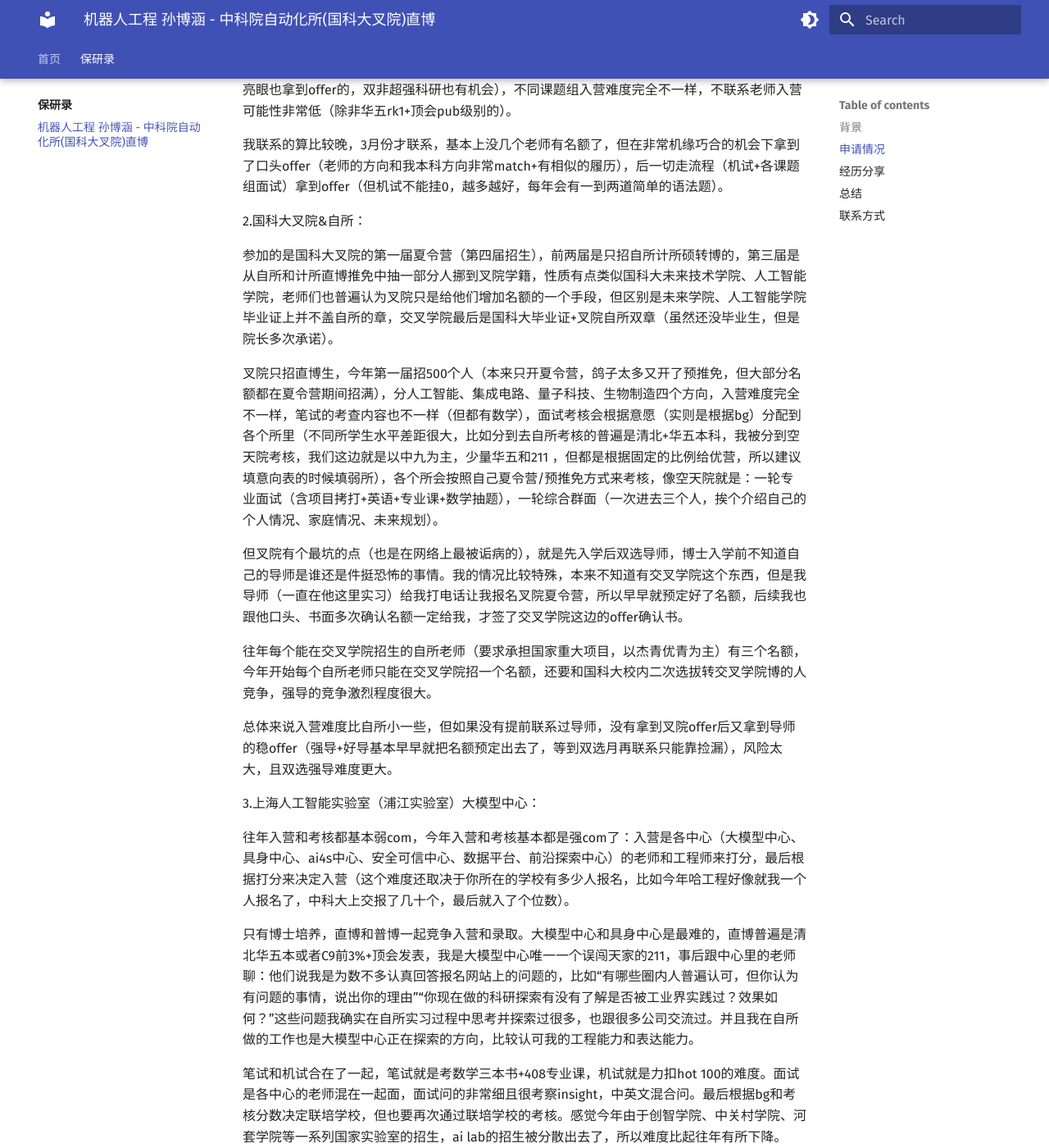
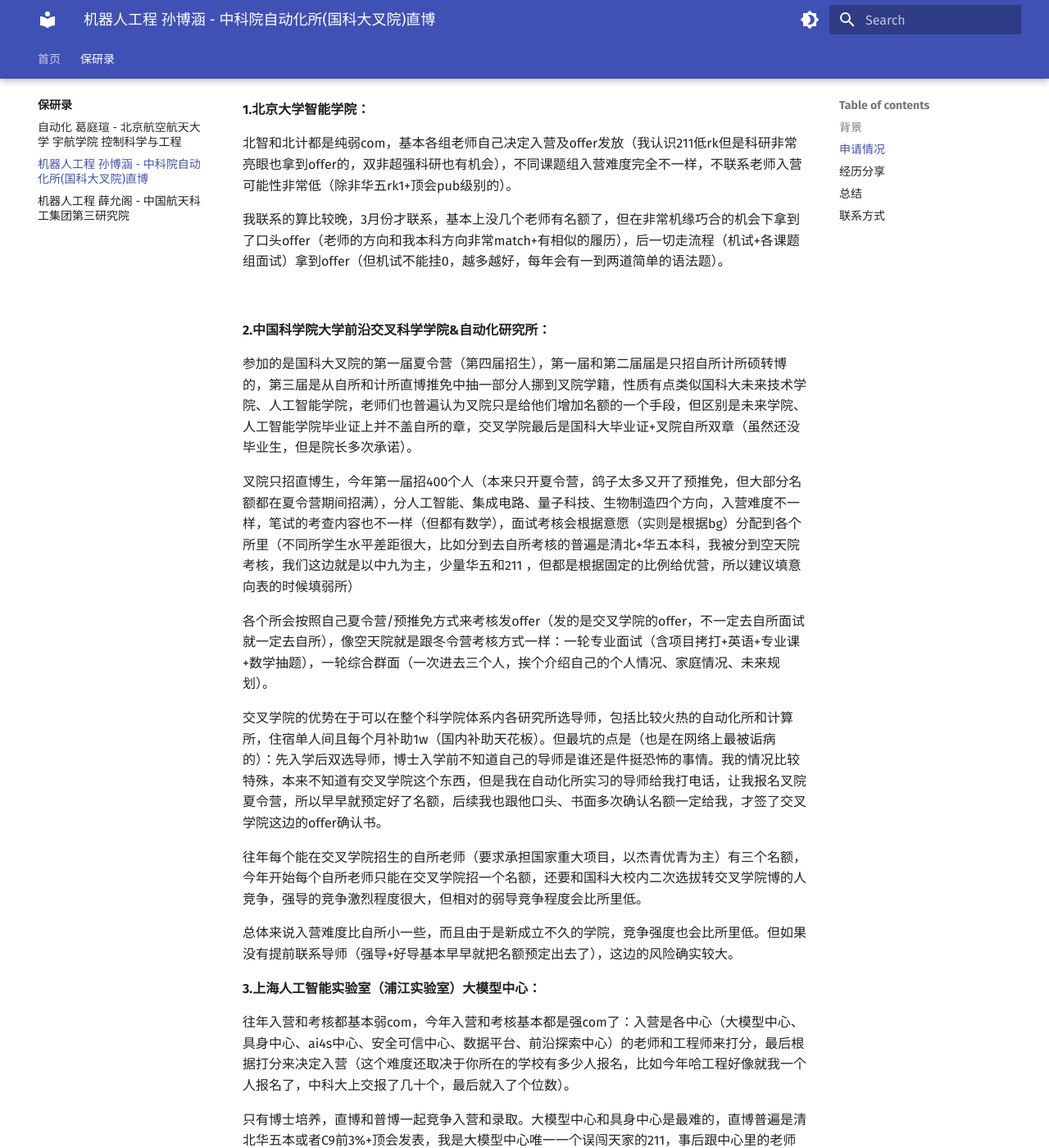
Before and after one commit to heu4-baoyan/heu4-baoyan, an MkDocs documentation site: the page built from docs/baoyan/CompSci/2026/cases/bohansun.md, in a window 1280 px wide and 1400 px high, scrolled down 2341 px. Shown: the whole window at 82% size. Built offline with MkDocs 1.6.1 and Material for MkDocs 9.7.7, drawn with Linux system fonts in a browser that asks for light colours; some of the changed text lies outside the part shown.

Commit message:
feat: 增加薛允阁和葛庭瑄

```diff
--- a/docs/baoyan/CompSci/2026/cases/bohansun.md
+++ b/docs/baoyan/CompSci/2026/cases/bohansun.md
@@ -44,112 +44,130 @@
 
 ## 申请情况
 
-最终去向 (院校+研究方向): 中科院自动化所（国科大叉院学籍）某杰青老师直博 大模型新架构
+**最终去向 (院校+研究方向): 中科院自动化所（国科大叉院学籍）某杰青老师直博 大模型新架构**
 
 |  申请项目   | 结果 |
 |  ----  | ----  |
-| 1.夏令营-北大智能学硕  | ✅（offer） |
-| 2.夏令营-国科大叉院&自所直博 | ✅（offer）|
-| 3.夏令营-上海人工智能实验室直博 | ✅（候补offer）|
-| 4.夏令营-南大智科直博 | 入营后放弃 |
-| 5.夏令营-上交自动化控制学硕 | 入营后放弃|
-| 6.夏令营-人大信院学硕 | 入营后放弃 |
-| 7.组内考核-清华计算机系&tele ai联培工程博士 | 考核后放弃 |
-| 8.组内考核-清华电子系某组直博 | 考核后放弃 |
-| 9.组内考核-清华自动化某组直博 | 考核后放弃 |
-| 10.组内考核-南大物院声学系某组学硕 | 考核后放弃 |
-| 11.夏令营-北大软微专硕 |❌（未入营）|
-| 12.夏令营-北大工学院直博 | ❌（未入营）|
-| 13.夏令营-北大工学院机械专硕 | ❌（未入营）|
-| 14.夏令营-中科院自动化所模式识别直博 | ❌（未入营）|
-| 15.夏令营-哈工大航天控制学硕 | ❌（未入营）|
-| 16.夏令营-西交计算机学硕 | ❌（未入营）|
-| 17.夏令营-西交自动化学硕 | ❌（未入营）|
+| 1.夏令营-北大智能  | ✅，学硕offer |
+| 2.夏令营-国科大叉院&自所 | ✅，直博offer|
+| 3.夏令营-上海人工智能实验室 | ✅，直博offer|
+| 4.夏令营-南大智科 | 直博，入营后放弃 |
+| 5.夏令营-上交自动化 | 学硕，入营后放弃|
+| 6.夏令营-人大信院| 学硕，入营后放弃 |
+| 7.组内考核-清华&tele ai联培 | 工程博士，考核后放弃 |
+| 8.组内考核-清华电子系某组 | 直博，考核后放弃 |
+| 9.组内考核-清华自动化某组直博 | 直博，考核后放弃 |
+| 10.组内考核-南大物院声学系某组学硕 |直博，考核后放弃 |
+| 11.夏令营-北大软微 |❌（专硕，未入营）|
+| 12.夏令营-北大工学院| ❌（直博，未入营）|
+| 13.夏令营-北大工学院 | ❌（机械专硕，未入营）|
+| 14.夏令营-中科院自动化所 | ❌（直博，未入营）|
+| 15.夏令营-哈工大航天 | ❌（学硕，未入营）|
+| 16.夏令营-西交计算机 | ❌（学硕，未入营）|
+| 17.夏令营-西交自动化 | ❌（学硕，未入营）|
+| 18.冬令营-中科院西安光机所信号处理  | ✅，直博offer） |
+| 19.冬令营-中科院空天院信号处理 | 直博，入营后放弃|
 
 
-1.北大智能：
+**1.北京大学智能学院：**
 
 北智和北计都是纯弱com，基本各组老师自己决定入营及offer发放（我认识211低rk但是科研非常亮眼也拿到offer的，双非超强科研也有机会），不同课题组入营难度完全不一样，不联系老师入营可能性非常低（除非华五rk1+顶会pub级别的）。
 
-我联系的算比较晚，3月份才联系，基本上没几个老师有名额了，但在非常机缘巧合的机会下拿到了口头offer（老师的方向和我本科方向非常match+有相似的履历），后一切走流程（机试+各课题组面试）拿到offer（但机试不能挂0，越多越好，每年会有一到两道简单的语法题）。<br>
+我联系的算比较晚，3月份才联系，基本上没几个老师有名额了，但在非常机缘巧合的机会下拿到了口头offer（老师的方向和我本科方向非常match+有相似的履历），后一切走流程（机试+各课题组面试）拿到offer（但机试不能挂0，越多越好，每年会有一到两道简单的语法题）。
 
-2.国科大叉院&自所：
+<br>
 
-参加的是国科大叉院的第一届夏令营（第四届招生），前两届是只招自所计所硕转博的，第三届是从自所和计所直博推免中抽一部分人挪到叉院学籍，性质有点类似国科大未来技术学院、人工智能学院，老师们也普遍认为叉院只是给他们增加名额的一个手段，但区别是未来学院、人工智能学院毕业证上并不盖自所的章，交叉学院最后是国科大毕业证+叉院自所双章（虽然还没毕业生，但是院长多次承诺）。
+**2.中国科学院大学前沿交叉科学学院&自动化研究所：**
 
-叉院只招直博生，今年第一届招500个人（本来只开夏令营，鸽子太多又开了预推免，但大部分名额都在夏令营期间招满），分人工智能、集成电路、量子科技、生物制造四个方向，入营难度完全不一样，笔试的考查内容也不一样（但都有数学），面试考核会根据意愿（实则是根据bg）分配到各个所里（不同所学生水平差距很大，比如分到去自所考核的普遍是清北+华五本科，我被分到空天院考核，我们这边就是以中九为主，少量华五和211 ，但都是根据固定的比例给优营，所以建议填意向表的时候填弱所），各个所会按照自己夏令营/预推免方式来考核，像空天院就是：一轮专业面试（含项目拷打+英语+专业课+数学抽题），一轮综合群面（一次进去三个人，挨个介绍自己的个人情况、家庭情况、未来规划）。
+参加的是国科大叉院的第一届夏令营（第四届招生），第一届和第二届届是只招自所计所硕转博的，第三届是从自所和计所直博推免中抽一部分人挪到叉院学籍，性质有点类似国科大未来技术学院、人工智能学院，老师们也普遍认为叉院只是给他们增加名额的一个手段，但区别是未来学院、人工智能学院毕业证上并不盖自所的章，交叉学院最后是国科大毕业证+叉院自所双章（虽然还没毕业生，但是院长多次承诺）。
 
-但叉院有个最坑的点（也是在网络上最被诟病的），就是先入学后双选导师，博士入学前不知道自己的导师是谁还是件挺恐怖的事情。我的情况比较特殊，本来不知道有交叉学院这个东西，但是我导师（一直在他这里实习）给我打电话让我报名叉院夏令营，所以早早就预定好了名额，后续我也跟他口头、书面多次确认名额一定给我，才签了交叉学院这边的offer确认书。
+叉院只招直博生，今年第一届招400个人（本来只开夏令营，鸽子太多又开了预推免，但大部分名额都在夏令营期间招满），分人工智能、集成电路、量子科技、生物制造四个方向，入营难度不一样，笔试的考查内容也不一样（但都有数学），面试考核会根据意愿（实则是根据bg）分配到各个所里（不同所学生水平差距很大，比如分到去自所考核的普遍是清北+华五本科，我被分到空天院考核，我们这边就是以中九为主，少量华五和211 ，但都是根据固定的比例给优营，所以建议填意向表的时候填弱所）
 
-往年每个能在交叉学院招生的自所老师（要求承担国家重大项目，以杰青优青为主）有三个名额，今年开始每个自所老师只能在交叉学院招一个名额，还要和国科大校内二次选拔转交叉学院博的人竞争，强导的竞争激烈程度很大。
+各个所会按照自己夏令营/预推免方式来考核发offer（发的是交叉学院的offer，不一定去自所面试就一定去自所），像空天院就是跟冬令营考核方式一样：一轮专业面试（含项目拷打+英语+专业课+数学抽题），一轮综合群面（一次进去三个人，挨个介绍自己的个人情况、家庭情况、未来规划）。
 
-总体来说入营难度比自所小一些，但如果没有提前联系过导师，没有拿到叉院offer后又拿到导师的稳offer（强导+好导基本早早就把名额预定出去了，等到双选月再联系只能靠捡漏），风险太大，且双选强导难度更大。<br>
+交叉学院的优势在于可以在整个科学院体系内各研究所选导师，包括比较火热的自动化所和计算所，住宿单人间且每个月补助1w（国内补助天花板）。但最坑的点是（也是在网络上最被诟病的）：先入学后双选导师，博士入学前不知道自己的导师是谁还是件挺恐怖的事情。我的情况比较特殊，本来不知道有交叉学院这个东西，但是我在自动化所实习的导师给我打电话，让我报名叉院夏令营，所以早早就预定好了名额，后续我也跟他口头、书面多次确认名额一定给我，才签了交叉学院这边的offer确认书。
 
-3.上海人工智能实验室（浦江实验室）大模型中心：
+往年每个能在交叉学院招生的自所老师（要求承担国家重大项目，以杰青优青为主）有三个名额，今年开始每个自所老师只能在交叉学院招一个名额，还要和国科大校内二次选拔转交叉学院博的人竞争，强导的竞争激烈程度很大，但相对的弱导竞争程度会比所里低。
+
+总体来说入营难度比自所小一些，而且由于是新成立不久的学院，竞争强度也会比所里低。但如果没有提前联系导师（强导+好导基本早早就把名额预定出去了），这边的风险确实较大。<br>
+
+**3.上海人工智能实验室（浦江实验室）大模型中心：**
 
 往年入营和考核都基本弱com，今年入营和考核基本都是强com了：入营是各中心（大模型中心、具身中心、ai4s中心、安全可信中心、数据平台、前沿探索中心）的老师和工程师来打分，最后根据打分来决定入营（这个难度还取决于你所在的学校有多少人报名，比如今年哈工程好像就我一个人报名了，中科大上交报了几十个，最后就入了个位数）。
 
 只有博士培养，直博和普博一起竞争入营和录取。大模型中心和具身中心是最难的，直博普遍是清北华五本或者C9前3%+顶会发表，我是大模型中心唯一一个误闯天家的211，事后跟中心里的老师聊：他们说我是为数不多认真回答报名网站上的问题的，比如“有哪些圈内人普遍认可，但你认为有问题的事情，说出你的理由”“你现在做的科研探索有没有了解是否被工业界实践过？效果如何？”这些问题我确实在自所实习过程中思考并探索过很多，也跟很多公司交流过。并且我在自所做的工作也是大模型中心正在探索的方向，比较认可我的工程能力和表达能力。
 
-笔试和机试合在了一起，笔试就是考数学三本书+408专业课，机试就是力扣hot 100的难度。面试是各中心的老师混在一起面，面试问的非常细且很考察insight，中英文混合问。最后根据bg和考核分数决定联培学校，但也要再次通过联培学校的考核。感觉今年由于创智学院、中关村学院、河套学院等一系列国家实验室的招生，ai lab的招生被分散出去了，所以难度比起往年有所下降。<br>
+笔试和机试合在了一起，笔试就是考数学三本书+408专业课，机试就是力扣hot 100的难度。面试是各中心的老师混在一起面，面试问的非常细且很考察insight，中英文混合问。最后根据bg和考核分数决定联培学校，但也要再次通过联培学校的考核。感觉今年由于创智学院、中关村学院、河套学院等一系列国家实验室的招生，ai lab的招生被分散出去了，所以难度比起往年有所下降。
 
-4.南大智科：
+住的特别好，吃的也很好。
+
+<br>
+
+**4.南京大学智能科学学院：**
 
 这个主要是因为我导师在南大智科也有名额，他怕我自所不稳就让我也报了南大（自所有几个老师在南大智科有直博名额，以t院士的小导为主），但接到入营的时候我已经拿到叉院&自所的offer了，所以放弃了入营。
 
 智科院考核比较难，对于非计算机科班不太友好：笔试考离散、数据结构、机器学习，机试考算法题三道+numpy来实现机器学习三道，还有一轮面试。老师在机试和笔试上毫无话语权，而且录取人数较少，普遍是C9及以上，南大本校想留下来都不容易，难度确实很大。<br>
 
-5.上交自动化：
+**5.上海交通大学自动化与感知学院：**
 
 考核和国科大叉院时间冲突了，放弃。不太了解。<br>
 
-6.人大信院：
+**6.中国人民大学信息学院：**
 
 考核和国科大叉院时间冲突了，放弃。非计算机科班及无acm经历不友好。<br>
 
-7.清华计算机系&tele ai联培：
+**7.清华大学&Tele AI联培：**
 
 tele ai今年第二届招收联培直博生，和清华计算机、自动化、电子都有联培，和北大软微也有联培，不同的报名组别和不同的高校课题组合作。首先报名tele ai这边的官网，会有几轮hr来联系和考核（参考各大厂的面试流程），后续也有tele ai的技术老师来考核，根据考核情况来确定联培高校。因为刚开始招生所以了解的人较少，竞争难度并不算大，但后面的坑也不可预知。后续通知的时候我已经跟自所老师确认好，于是放弃。<br>
 
-8.清华电子系某组：
+**8.清华大学电子工程系某组：**
 
 二月底开始联系，跟导师断断续续联系了几个月，给offer的时候我已经跟自所老师确认好，于是放弃。<br>
 
-9.清华自动化某组：
+**9.清华大学自动化系某组：**
 
 要求提前线上实习几个月，四月份开始打工，六月底去清华线下面试。会根据bg和考核情况分配到清华AI、清华自动化、清华心理、清华生物、复旦的学籍，参与考核人员主要聚焦于清本，竞争强度较大。<br>
 
-10.南大物院声学系某组：
+**10.南京大学物理学院声学系某组：**
 
 理论上需要线上几轮考核，难度其实不算大。我四月份做完第一轮考核（读几篇论文+复现工作并写成周报）后就线下去找老师聊了一趟，老师直接给了offer（南大物院是老师推荐入营），没再参加后续的考核。<br>
 
-11.北大软微：
+**11.北京大学软件与微电子学院：**
 
 未入营。不同方向入营难度完全不一样，我申请的智慧医疗方向，一共就入了个位数的人，均为华五本科。往年软微是纯强com，今年软微也变了半弱了，有部分老师可以捞。<br>
 
-12.北大工学院直博：
+**12.北京大学工学院直博：**
 
 未入营。没联系导师工学院入营基本不太可能。<br>
 
-13.北大工学院机械专硕：
+**13.北京大学工学院机械专硕：**
 
 未入营。据说今年入营100人中95人北本。<br>
 
-14.中科院自动化所模式识别直博：
+**14.中国科学院自动化研究所直博：**
 
 未入营。夏令营会卡211前1%（小专业人数不到100人的，往年没有人去过自所），且每个211最多入一两个，感觉还卡六级550。还好有叉院兜底，不然就寄了。<br>
 
-15.哈工大航天控制：
+**15.哈尔滨工业大学航天学院：**
 
 未入营。<br>
 
-16.西交计算机学硕：
+**16.西安交通大学计算机学院：**
 
 未入营。<br>
 
-17.西交自动化学硕：
+**17.西交交通大学自动化学院：**
 
 未入营。<br>
+
+**18.中国科学院西安光机所：**
+
+想着提前练练面试就去了，冬令营拿的A类（直博）offer（前一年的12月），吃和住都非常好好。<br>
+
+**19.中国科学院空天院：**
+
+入的信号处理方向冬令营，二月份线上讲座，四五月份线上考核。考核后放弃。<br>
 
 ## 经历分享
 最近两学期的经历非常详细地记载在我的[知乎](https://www.zhihu.com/people/ssss-49-67/posts)里,大三这一年的经历或许对于保研人来说参考价值更大一点。
@@ -176,18 +194,18 @@
 
 关于科研、读博...这些话题，大家可以参考一些帖子：
 
-[关于读不读博士的十个问题](https://mp.weixin.qq.com/s/m-DGE_bhaArEnisMJoRt3Q )
+[（1）关于读不读博士的十个问题](https://mp.weixin.qq.com/s/m-DGE_bhaArEnisMJoRt3Q )
 
-[一个博士生在科研大组的生存指南](https://mp.weixin.qq.com/s/-Utfhy6YHF_tNVwVcxnT7A)
+[（2）一个博士生在科研大组的生存指南](https://mp.weixin.qq.com/s/-Utfhy6YHF_tNVwVcxnT7A)
 
-[张焕晨老师读博劝退贴](https://zhuanlan.zhihu.com/p/372884253)
+[（3）张焕晨老师读博劝退贴](https://zhuanlan.zhihu.com/p/372884253)
 
 强烈建议有直博意向的同学，本科期间参与一项实打实的科研工作，如果能和在读博士生合作就更好了，会更有助于提前了解读博是怎样的一件事情。
 
 最后的最后，建立网站的初衷是希望学弟学妹能在前人的经验中获取一些灵感，大家都曾有过迷茫和惆怅的低谷期，过去有，现在有，以后还会有。希望这个网站可以带给大家一些慰藉和抓手。但也切勿盲信经验主义和武断复刻前人经历，保持敬畏和好奇心，拥抱不确定性，探索前人也未曾走过的道路，请相信你可以做得比想象中更好。
 
 ## 总结
-申请季最大的总结就是：多跟意向导师交流，多提升基础能力，有比较好的科研品味是锦上添花，视野不要只局限于本校同学，此外平时注意提升“软能力”。
+申请季最大的总结就是：多跟意向导师交流，多提升基础能力，有比较好的科研品味是锦上添花，视野不要只局限于本校同学，此外平时注意提升“软能力”，适合自己的才是最好的。
 
 过去我参考的大多数经验都聚焦于：怎么更好的拿院校教务所发放的offer，很少见到：如何了解导师、如何联系导师、如何和导师交流、如何向导师确认offer...即使是读硕士，联系导师也一样是非常重要的事情。部分学校硕士也是可以被捞的，甚至全流程都由导师一人掌控。绝对的强com学校其实并不算太多，申请季中我见过许许多多：导师想要你，然后通过各种手段给你弄到ta团队里来的例子。包括但不限于：走工程硕博、专项硕博计划，走其他学院的名额（比如有些自动化所的老师在自动化所有名额，在人工智能学院、未来技术学院、交叉学院有名额，在南大有名额，甚至在中科大还有名额），找其他导师借名额（甚至是其他学院，其他学校），找领导捞进来，推荐到国外或者香港（我组里就有最后没拿到本校保研名额的师兄，导师给推荐到香港读博的），走联培计划（比如中关村学院、创智学院、河套学院、浦江实验室、鹏城实验室...）... 但核心是：导师非常想要你
 
@@ -199,6 +217,8 @@
 
 相较于硬能力和背景，软能力有时甚至更重要。我认为最重要的软能力是视野：如果从未来就业和科研的视角倒推回看保研，往往能看到从当前正着看保研所看不到的东西。因为保研本身并不是目的，更好的生活才是目的。此外表达能力、规划能力、自信、社交和获取讯息的能力、甚至讲故事的能力也都是非常重要的事情。
 
+最终做出选择需要综合许多方面，学校title、导师、方向、地域、氛围、放实习...都是需要考虑的事情，但要找到自己最看重的点，对于我来说最看重的就是导师、方向和氛围。适当自私是合理的，学生相较于老师毕竟处于弱势。但尽可能地不要去集邮，也尽量不要最后放鸽子，确实会很影响老师的招生（尤其是直博，大多数老师一年可能只有一两个名额），也会影响老师/学院对以后学弟学妹的看法。祝福大家尽可能早地找到适合自己的道路，勇敢地做出选择。
+
 
 ## 联系方式
 - 邮箱: sunbohan856@gmail.com
--- a/mkdocs.yml
+++ b/mkdocs.yml
@@ -8,7 +8,9 @@
     - index.md
   - 保研录:
     - baoyan/index.md
+    - 自动化 葛庭瑄 - 北京航空航天大学 宇航学院 控制科学与工程: baoyan/CompSci/2026/cases/tingxuange.md
     - 机器人工程 孙博涵 - 中科院自动化所(国科大叉院)直博: baoyan/CompSci/2026/cases/bohansun.md
+    - 机器人工程 薛允阁 - 中国航天科工集团第三研究院: baoyan/CompSci/2026/cases/yungexue.md
 
 theme:
   name: material
```
Also changed, not shown: docs/baoyan/CompSci/2026/cases/tingxuange.md (added, +89 -0 lines), docs/baoyan/CompSci/2026/cases/yungexue.md (added, +55 -0 lines), docs/baoyan/CompSci/index.md (deleted, +0 -8 lines), docs/baoyan/GradStudies/2025/cases/junwu.md (deleted, +0 -67 lines), docs/baoyan/GradStudies/index.md (deleted, +0 -6 lines), docs/baoyan/InfoTech/index.md (deleted, +0 -9 lines), docs/baoyan/Mechatronic/index.md (deleted, +0 -9 lines), docs/baoyan/index.md (+6 -0 lines), docs/baoyan/summary_type/InfoTechEng/index.md (deleted, +0 -33 lines), docs/baoyan/summary_type/SciFundamentals/index.md (deleted, +0 -6 lines), docs/index.md (+1 -1 lines), docs/baoyan/GradStudies/2025/index.md (deleted), site/baoyan/CompSci/2026/cases/bohansun/index.html, site/search/search_index.json.
